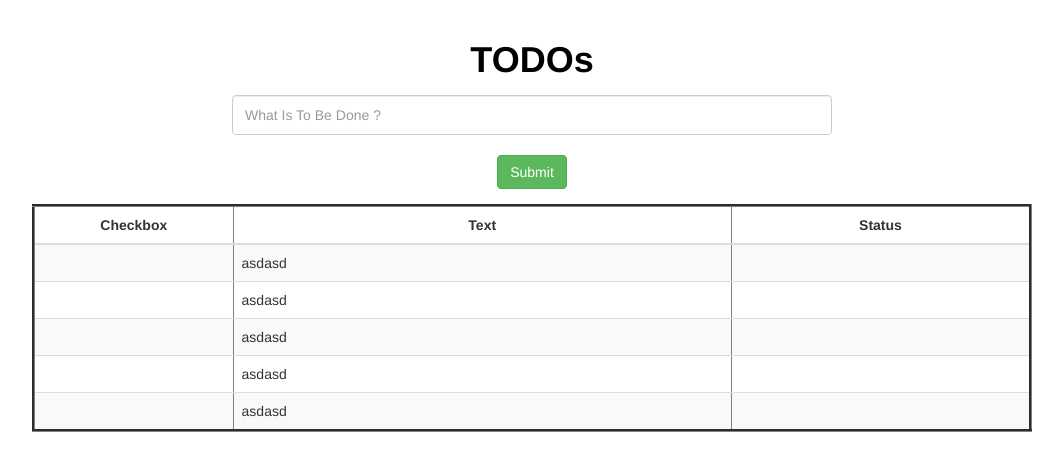
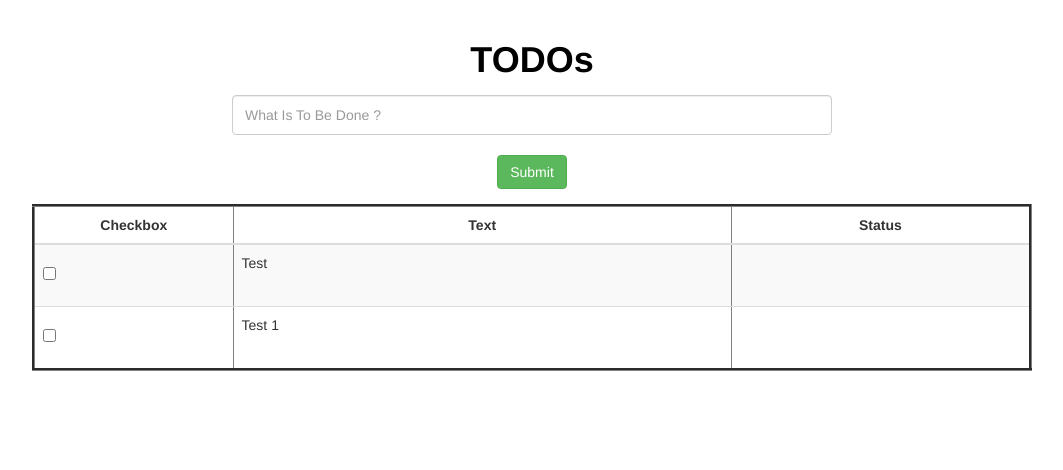
Before and after one commit to maart2312/todos, a website: page todos/main.html in a window 1280 px wide. Shown: the whole page, without its empty margins (108-1171 px from the left). Drawn offline with nearby package versions, Linux system fonts and the light colour scheme.

Commit message:
add checkbox

```diff
--- a/todos/app.js
+++ b/todos/app.js
@@ -1,7 +1,7 @@
 angular.module('ContactApp', [])
   .service('contactService', function (){
     var self = this
-    self.contacts = [ {text : 'asdasd'},{text : 'asdasd'},{text : 'asdasd'},{text : 'asdasd'},{text : 'asdasd'}
+    self.contacts = [ {text : 'Test'},{text : 'Test 1'}
     ]
     self.list = function (){
       return self.contacts
--- a/todos/main.html
+++ b/todos/main.html
@@ -25,9 +25,14 @@
                 </tr>
                 <tbody>
                   <tr ng-repeat = "contact in contacts">
-                    <td></td>
+                    <td>
+                      <div class="checkbox">
+                          <label>
+                          <center><input type="checkbox" ng-model="done" ng-true-value="'Complete'" ng-false-value="''"></center>
+                        </label>
+                      </div></td>
                     <td>{{contact.text}}</td>
-                    <td></td>
+                    <td> {{ done }} </td>
                   </tr>
                 </tbody>
               </thead>
```
